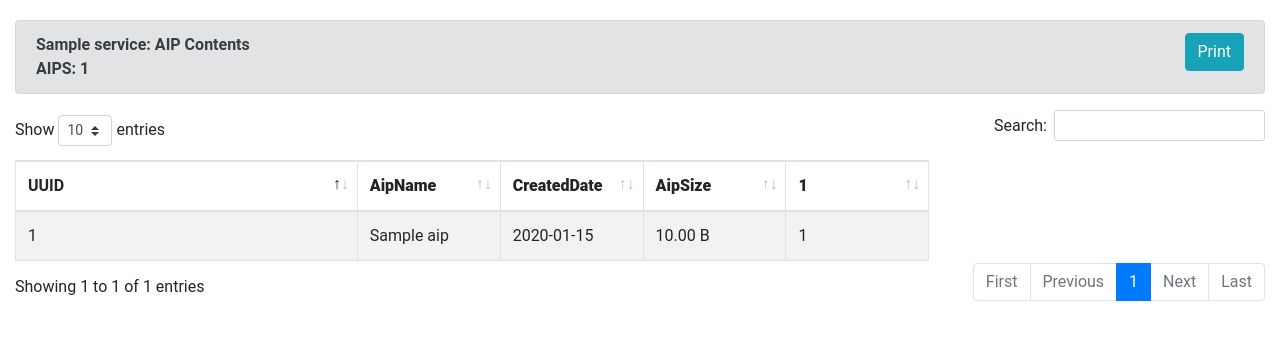
After one commit to artefactual-labs/AIPscan, a Flask app: page /reporter/aip_contents/ in a window 1280 px wide. The commit adds this page. Shown: the top 340 px of the page. Run offline with Flask 2, Linux system fonts and the light colour scheme; tables that the repository leaves empty hold one stand-in row (values such as "Sample post"); lists and menus that the app fills with data are empty; some libraries are stand-ins or nearby versions.

Commit message:
Add format summary report
Also adds two real-world demo returns from the API. They translate
directly from the new report plus a first attempt at that report.
The latter provides a demonstration about how flexible we can be
when considering how to add data to the API. There is still work to
be done to understand what the design might look like.

```diff
--- /dev/null
+++ b/AIPscan/Data/data.py
@@ -0,0 +1,111 @@
+# -*- coding: utf-8 -*-
+
+from datetime import datetime
+
+from flask import Blueprint
+
+from AIPscan.models import (
+    aips as aip_model,
+    originals,
+    events,
+    agents,
+    event_agents,
+    copies,
+    fetch_jobs,
+    storage_services,
+)
+
+
+def _get_storage_service(storage_service_id):
+    DEFAULT_STORAGE_SERVICE_ID = 1
+    if storage_service_id == 0 or storage_service_id is None:
+        storage_service_id = DEFAULT_STORAGE_SERVICE_ID
+    storage_service = storage_services.query.get(storage_service_id)
+    return storage_services.query.first() if not storage_service else storage_service
+
+
+def _split_ms(date_string):
+    """Remove microseconds from the given date string."""
+    return str(date_string).split(".")[0]
+
+
+def _format_date(date_string):
+    """Format date to something nicer that can played back in reports"""
+    DATE_FORMAT_FULL = "%Y-%m-%d %H:%M:%S"
+    DATE_FORMAT_PARTIAL = "%Y-%m-%d"
+    formatted_date = datetime.strptime(_split_ms(date_string), DATE_FORMAT_FULL)
+    return formatted_date.strftime(DATE_FORMAT_PARTIAL)
+
+
+def aip_overview(storage_service_id, original_files=True):
+    """Return a summary overview of all AIPs in a given storage service
+    """
+    report = {}
+    storage_service = _get_storage_service(storage_service_id)
+    aips = aip_model.query.filter_by(storage_service_id=storage_service.id).all()
+    for aip in aips:
+        files = None
+        if original_files is True:
+            files = originals.query.filter_by(aip_id=aip.id)
+        else:
+            files = copies.query.filter_by(aip_id=aip.id)
+        for file_ in files:
+            if file_.puid in report:
+                report[file_.puid]["Count"] = report[file_.puid]["Count"] + 1
+                if aip.uuid not in report[file_.puid]["AIPs"]:
+                    report[file_.puid]["AIPs"].append(aip.uuid)
+            else:
+                report[file_.puid] = {}
+                report[file_.puid]["Count"] = 1
+                report[file_.puid]["Name"] = file_.format
+                report[file_.puid]["Version"] = file_.format_version
+                if report[file_.puid].get("AIPs") is None:
+                    report[file_.puid]["AIPs"] = []
+                report[file_.puid]["AIPs"].append(aip.uuid)
+
+    return report
+
+
+def aip_overview_two(storage_service_id, original_files=True):
+    """Return a summary overview of all AIPs in a given storage service
+    """
+    report = {}
+    formats = {}
+    storage_service = _get_storage_service(storage_service_id)
+    aips = aip_model.query.filter_by(storage_service_id=storage_service.id).all()
+    for aip in aips:
+        report[aip.uuid] = {}
+        report[aip.uuid]["AipName"] = aip.transfer_name
+        report[aip.uuid]["CreatedDate"] = _format_date(aip.create_date)
+        report[aip.uuid]["AipSize"] = 0
+        report[aip.uuid]["Formats"] = {}
+        files = None
+        if original_files is True:
+            files = originals.query.filter_by(aip_id=aip.id)
+        else:
+            files = copies.query.filter_by(aip_id=aip.id)
+        for file_ in files:
+            if file_.puid is None:
+                continue
+            formats[file_.puid] = "{} {}".format(file_.format, file_.format_version)
+            size = report[aip.uuid]["AipSize"]
+            try:
+                report[aip.uuid]["AipSize"] = size + file_.size
+            # TODO: Find out why size is sometimes None.
+            except TypeError:
+                report[aip.uuid]["AipSize"] = size
+                pass
+            if file_.puid not in report[aip.uuid]["Formats"]:
+                report[aip.uuid]["Formats"][file_.puid] = {}
+                report[aip.uuid]["Formats"][file_.puid]["Count"] = 1
+                report[aip.uuid]["Formats"][file_.puid]["Name"] = file_.format
+                report[aip.uuid]["Formats"][file_.puid][
+                    "Version"
+                ] = file_.format_version
+            else:
+                count = report[aip.uuid]["Formats"][file_.puid]["Count"]
+                report[aip.uuid]["Formats"][file_.puid]["Count"] = count + 1
+
+    report["Formats"] = formats
+    report["StorageName"] = storage_service.name
+    return report
--- /dev/null
+++ b/AIPscan/Reporter/templates/aip_contents.html
@@ -0,0 +1,78 @@
+<!DOCTYPE html>
+<html lang="en">
+<head>
+  <title>{{ storage_service_name }}: file formats count</title>
+  <link rel="shortcut icon" href="{{ url_for('static', filename='favicon.ico') }}">
+
+  <link rel="stylesheet" type="text/css" href="{{ url_for('static', filename='css/bootstrap.min.css') }}">
+
+  <script type="text/javascript" language="javascript" src="{{ url_for('static', filename='js/jquery-3.3.1.js') }}"></script>
+
+  {% include "datatable.html" %}
+</head>
+<body>
+
+<div class="container-fluid" style="margin: 20px 0;">
+
+<div class="alert alert-secondary">
+<a class="noprint" onClick="window.print();return false">
+	<button type="button" class="btn btn-info" style="float:right;">Print</button>
+</a>
+<strong>{{ storage_service_name }}: AIP Contents</strong><br />
+<strong>AIPS: {{ rows|length }}</strong><br />
+</div>
+
+<table id="aips-1" class="table table-striped table-bordered">
+
+	<thead>
+      {% if rows %}
+      	<tr>
+        {% for column in columns %}
+        	{% if column.strip() == "UUID" %}
+			<th  width="300px">{{ column }}</th>
+			{% else %}
+			<th width="100px" title="{{ format_lookup.get(column, column) }}"><strong>{{ column }}</strong></th>
+			{% endif %}
+        {% endfor %}
+        </tr>
+        <tbody>
+        {% for row in rows %}
+        	<tr>
+        	{% for cell in row %}
+        		<td>{{ cell }}</td>
+        	{% endfor %}
+        	</tr>
+        {% endfor %}
+      {% endif %}
+      <tbody>
+    <thead>
+
+	<!--
+      <thead>
+      <tr>
+      <th><strong>Format</strong></th>
+      <th width="15%"><strong>Count</strong></th>
+      <th width="15%"><strong>Size in bytes</strong></th>
+      <th width="15%"><strong>Size</strong></th>
+      </tr>
+      </thead>
+    -->
+      <!--
+      {% if formatCount %}
+        {% for key,value in formatCount.items() %}
+          <tr>
+            <td>{{ key }}</td>
+            <td>{{ value["count"] }}</td>
+            <td>{% if value["size"] == None %} 0
+              {% else %}{{ value["size"] }}
+              {% endif %}</td>
+            <td>{{ value["humansize"] }}</td>
+          </tr>
+        {% endfor %}
+      {% endif %}
+  		-->
+  </table>
+
+</div>
+</body>
+</html>
--- a/AIPscan/Reporter/views.py
+++ b/AIPscan/Reporter/views.py
@@ -1,7 +1,9 @@
 # -*- coding: utf-8 -*-
 
 from flask import Blueprint, render_template, request
-from AIPscan import db
+
+# from AIPscan import db
+from AIPscan.Data import data
 from AIPscan.helpers import GetHumanReadableFilesize
 from AIPscan.models import (
     aips,
@@ -365,3 +367,51 @@ def plot_formats_count():
         format=format,
         humansize=humanSize,
     )
+
+
+@reporter.route("/aip_contents/", methods=["GET"])
+def aip_contents():
+    """Return AIP contents organized by format."""
+    storage_service_id = request.args.get("amss_id")
+    aip_data = data.aip_overview_two(storage_service_id=storage_service_id)
+    COL_UUID = "UUID"
+    COL_AIPNAME = "AipName"
+    COL_CREATED = "CreatedDate"
+    COL_SIZE = "AipSize"
+    COL_FORMATS = "Formats"
+    COL_COUNT = "Count"
+    COL_NAME = "StorageName"
+    headers = [COL_UUID, COL_AIPNAME, COL_CREATED, COL_SIZE]
+    format_lookup = aip_data[COL_FORMATS]
+    format_headers = list(aip_data[COL_FORMATS].keys())
+    storage_service_name = aip_data[COL_NAME]
+    aip_data.pop(COL_FORMATS, None)
+    aip_data.pop(COL_NAME, None)
+    rows = []
+    for k, v in aip_data.items():
+        row = []
+        for header in headers:
+            if header == COL_UUID:
+                row.append(k)
+            elif header == COL_SIZE:
+                row.append(GetHumanReadableFilesize(v.get(header)))
+            elif header != COL_FORMATS:
+                row.append(v.get(header))
+        formats = v.get(COL_FORMATS)
+        for format_header in format_headers:
+            format_ = formats.get(format_header)
+            count = 0
+            if format_:
+                count = format_.get(COL_COUNT, 0)
+            row.append(count)
+        rows.append(row)
+    headers = headers + format_headers
+    return render_template(
+        "aip_contents.html",
+        storage_service=storage_service_id,
+        storage_service_name=storage_service_name,
+        aip_data=aip_data,
+        columns=headers,
+        rows=rows,
+        format_lookup=format_lookup,
+    )
--- a/AIPscan/__init__.py
+++ b/AIPscan/__init__.py
@@ -16,10 +16,10 @@ from AIPscan import models
 
 from AIPscan.Aggregator.views import aggregator
 from AIPscan.Reporter.views import reporter
+from AIPscan.User.views import user
 from AIPscan.API.views import api
-from AIPscan.User.views import user
 
 app.register_blueprint(aggregator, url_prefix="/aggregator")
 app.register_blueprint(reporter, url_prefix="/reporter")
-app.register_blueprint(api, url_prefix="/api")
 app.register_blueprint(user, url_prefix="/user")
+app.register_blueprint(api)
--- a/AIPscan/helpers.py
+++ b/AIPscan/helpers.py
@@ -1,4 +1,5 @@
 # -*- coding: utf-8 -*-
+
 
 def GetHumanReadableFilesize(size, precision=2):
     suffixes = ["B", "KiB", "MiB", "GiB", "TiB"]
--- a/AIPscan/models.py
+++ b/AIPscan/models.py
@@ -210,9 +210,7 @@ class events(db.Model):
         "agents", secondary=event_agents, backref=db.backref("events", lazy="dynamic")
     )
 
-    def __init__(
-        self, type, uuid, date, detail, outcome, outcome_detail, original_id,
-    ):
+    def __init__(self, type, uuid, date, detail, outcome, outcome_detail, original_id):
         self.type = type
         self.uuid = uuid
         self.date = date
--- a/AIPscan/templates/datatable.html
+++ b/AIPscan/templates/datatable.html
@@ -28,5 +28,11 @@
               "dom" : "",
               "order": [[ 1, "desc" ]]
             } );
+            $('#aips-1').DataTable( {
+                "lengthMenu": [[10, 30, 60, -1], [10, 30, 60, "All"]],
+                "pageLength": 10,
+                "pagingType": "full_numbers",
+                "scrollX": true
+            } );
         } );
     </script>
```
Also changed, not shown: AIPscan/API/namespace_data.py (added, +40 -0 lines), AIPscan/API/namespace_infos.py (added, +35 -0 lines), AIPscan/API/views.py (+38 -1 lines), AIPscan/Reporter/templates/reports.html (+9 -38 lines), AIPscan/Data/__init__.py (added).
